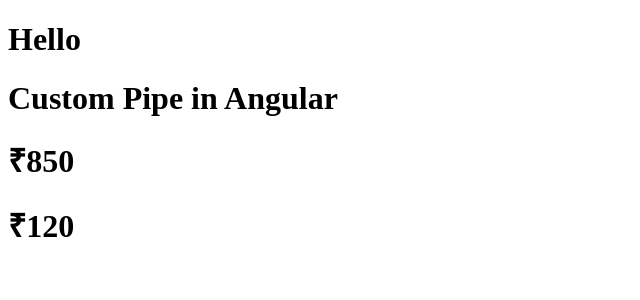
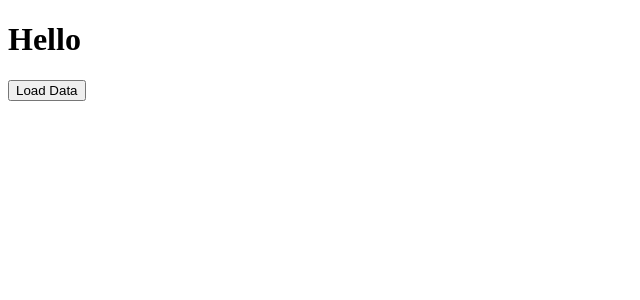
Before and after one commit to tusharrajput001/angular-tut, an Angular app: page / in a window 1280 px wide. Shown: the top 300 px of the page, without its empty margins (0-640 px from the left). Built offline with nearby package versions, Linux system fonts and the light colour scheme.

Commit message:
services

```diff
--- a/src/app/app.component.html
+++ b/src/app/app.component.html
@@ -193,7 +193,10 @@
 
 
 
-<h1>Custom Pipe in Angular</h1>
+<!-- <h1>Custom Pipe in Angular</h1>
 
 <h1>₹{{amount | currencyConvertor}}</h1>
-<h1>₹{{amount | currencyConvertor:12}}</h1>
+<h1>₹{{amount | currencyConvertor:12}}</h1> -->
+
+
+<button (click)="getProductData()" >Load Data</button>
--- a/src/app/app.component.ts
+++ b/src/app/app.component.ts
@@ -6,35 +6,50 @@
 // import { NgFor, NgIf } from '@angular/common';
 import { RouterOutlet } from '@angular/router';
 import { Header } from './header/header';
-import { FormControl, FormGroup, FormsModule, NgForm, ReactiveFormsModule, Validators } from '@angular/forms';
+import {
+  FormControl,
+  FormGroup,
+  FormsModule,
+  NgForm,
+  ReactiveFormsModule,
+  Validators,
+} from '@angular/forms';
 import { NgIf } from '@angular/common';
 import { User } from './user/user';
 import { CurrencyConvertorPipe } from './pipe/currency-convertor-pipe';
-
+import { Product } from './services/product';
 @Component({
   selector: 'app-root',
-  imports: [FormsModule, NgIf, User,CurrencyConvertorPipe ],
+  imports: [FormsModule, NgIf, User, CurrencyConvertorPipe],
   templateUrl: './app.component.html',
   styleUrl: './app.component.css',
 })
 export class AppComponent {
+  productData:{
+    name:string,
+    branch:string,
+    price:string
+  }[] | undefined;
 
+  constructor(private productService: Product) {}
 
-  amount = 10;
-
-  userName = "Bruce Wayne"
-
-  onUserChange(user:string){
-    this.userName = user;
-
+  getProductData(){
+    this.productData = this.productService.getProductData();
+    console.log(this.productData);
   }
 
-  addDetails(val:NgForm){
-    console.log(val);
-  }
+  // amount = 10;
 
+  // userName = "Bruce Wayne"
 
+  // onUserChange(user:string){
+  //   this.userName = user;
 
+  // }
+
+  // addDetails(val:NgForm){
+  //   console.log(val);
+  // }
 
   // profileForm = new FormGroup({
   //   name: new FormControl('',[Validators.required]),
@@ -53,7 +68,6 @@
   //   get email(){
   //   return this.profileForm.get('email');
   // }
-
 
   //   get password(){
   //   return this.profileForm.get('password');
--- /dev/null
+++ b/src/app/services/product.ts
@@ -0,0 +1,20 @@
+import { Injectable } from '@angular/core';
+
+@Injectable({
+  providedIn: 'root',
+})
+export class Product {
+  constructor() {
+    console.log('product service');
+  }
+
+  //service 1
+
+  getProductData() {
+    return [
+      { name: 'iphone', branch: 'apple', price: '120000' },
+      { name: 'laptop', branch: 'Msi', price: '150000' },
+      { name: 'Tv', branch: 'Sony', price: '80000' },
+    ];
+  }
+}
```
Also changed, not shown: 1 other file (tests, documents, lock files or other folders).
